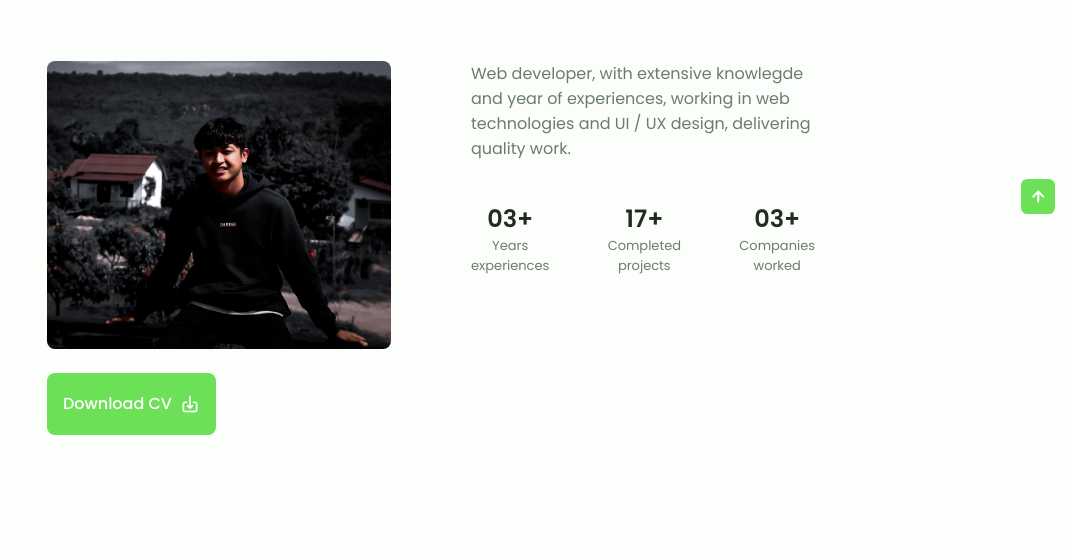
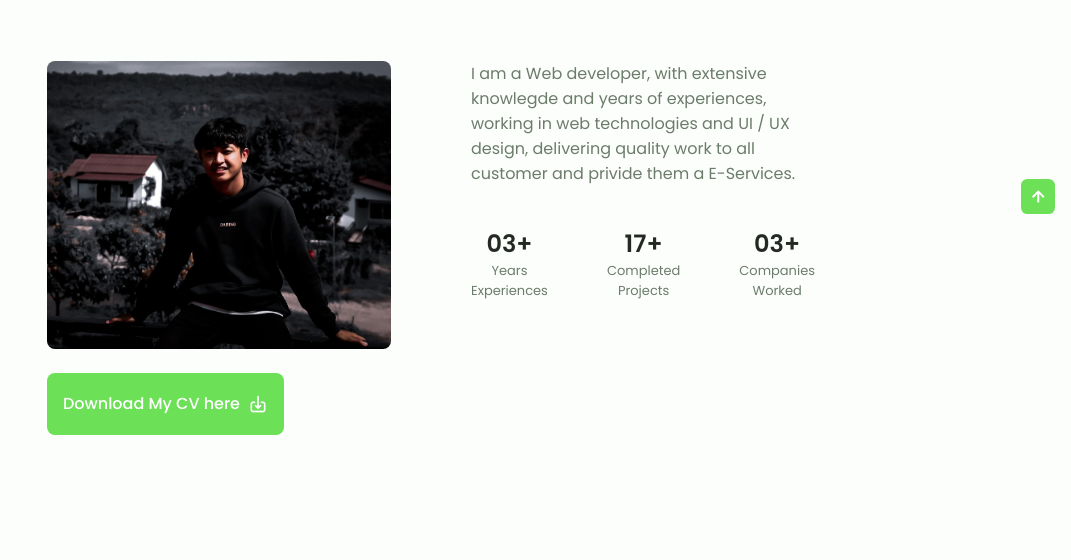
Before and after one commit to Pheareakh/Pheareak.github.io, a plain HTML site: page index.html in a window 1280 px wide. Shown: the part 746-1306 px from the top of the page, without its empty margins (209-1280 px from the left). Drawn offline with nearby package versions, Linux system fonts and the light colour scheme.

Commit message:
Add files via upload

```diff
--- a/index.html
+++ b/index.html
@@ -12,8 +12,10 @@
 
         <!--==================== CSS ====================-->
         <link rel="stylesheet" href="assets/css/styles.css">
+        <link rel="icon" type="image/x-icon" href="assets/img/headtitle.png">
 
-        <title>Pheareak's</title>
+        <title>Pheareak Portfolio</title>
+
     </head>
     <body>
         <!--==================== HEADER ====================-->
@@ -135,27 +137,28 @@
                     <img src="assets/img/about.jpg" alt="" class="about_img">
 
                     <div class="about_data">
-                        <p class="about_description">Web developer, with extensive knowlegde and year of
-                            experiences, working in web technologies and UI / UX design, delivering quality work.
+                        <p class="about_description">I am a Web developer, with extensive knowlegde and years of
+                            experiences, working in web technologies and UI / UX design, delivering quality work
+                            to all customer and privide them a E-Services.
                         </p>
                         <div class="about_info">
                             <div>
                                 <span class="about_info-title">03+</span>
-                                <span class="about_info-name">Years <br>experiences</span>
+                                <span class="about_info-name">Years <br>Experiences</span>
                             </div>
                             <div>
                                 <span class="about_info-title">17+</span>
-                                <span class="about_info-name">Completed<br>projects</span>
+                                <span class="about_info-name">Completed<br>Projects</span>
                             </div>
                             <div>
                                 <span class="about_info-title">03+</span>
-                                <span class="about_info-name">Companies<br>worked</span>
+                                <span class="about_info-name">Companies<br>Worked</span>
                             </div>
                         </div>
                     </div>
                     <div class="about_buttons">
                         <a download="" href="assets/pdf/My Gra-Designer CV.pdf" class="button button--flex">
-                            Download CV<i class="uil uil-download-alt button_icon"></i>
+                            Download My CV here<i class="uil uil-download-alt button_icon"></i>
                         </a>
                     </div>
                 </div>
```
Also changed, not shown: assets/img/headtitle.png (added), 3 other files.
